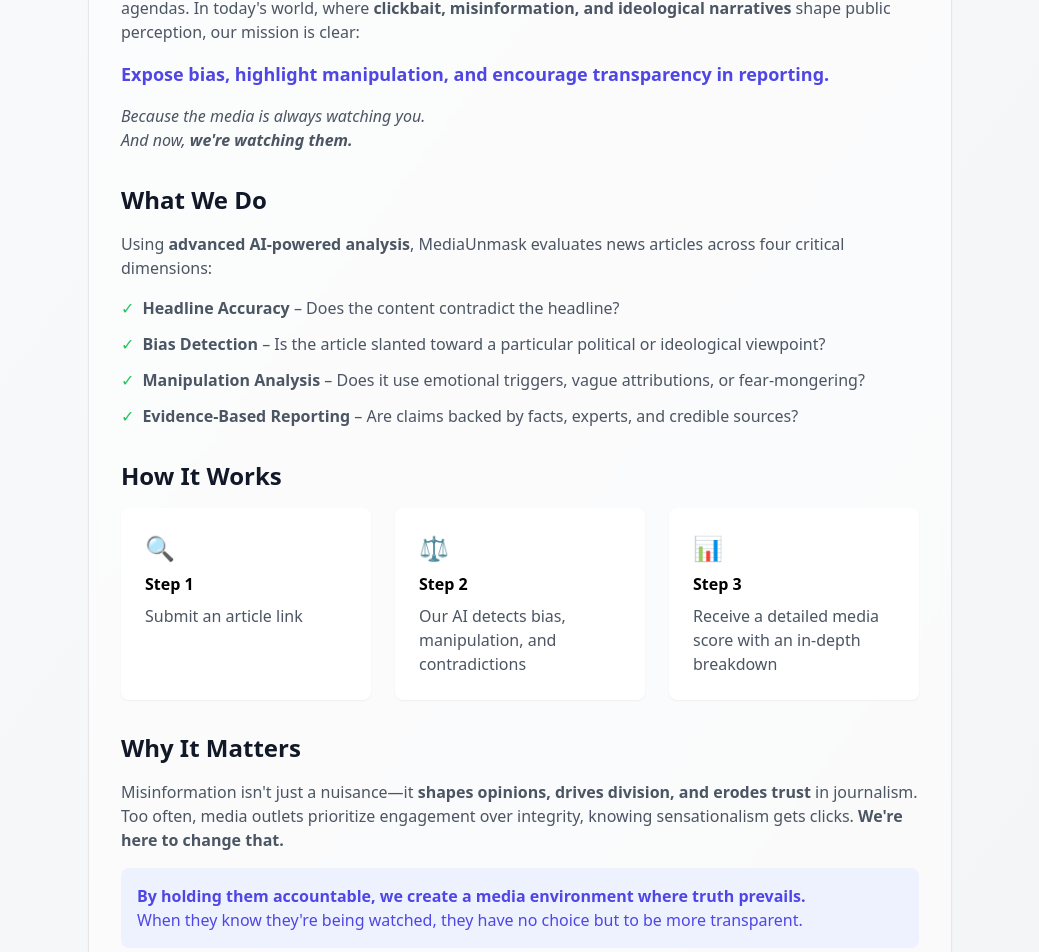
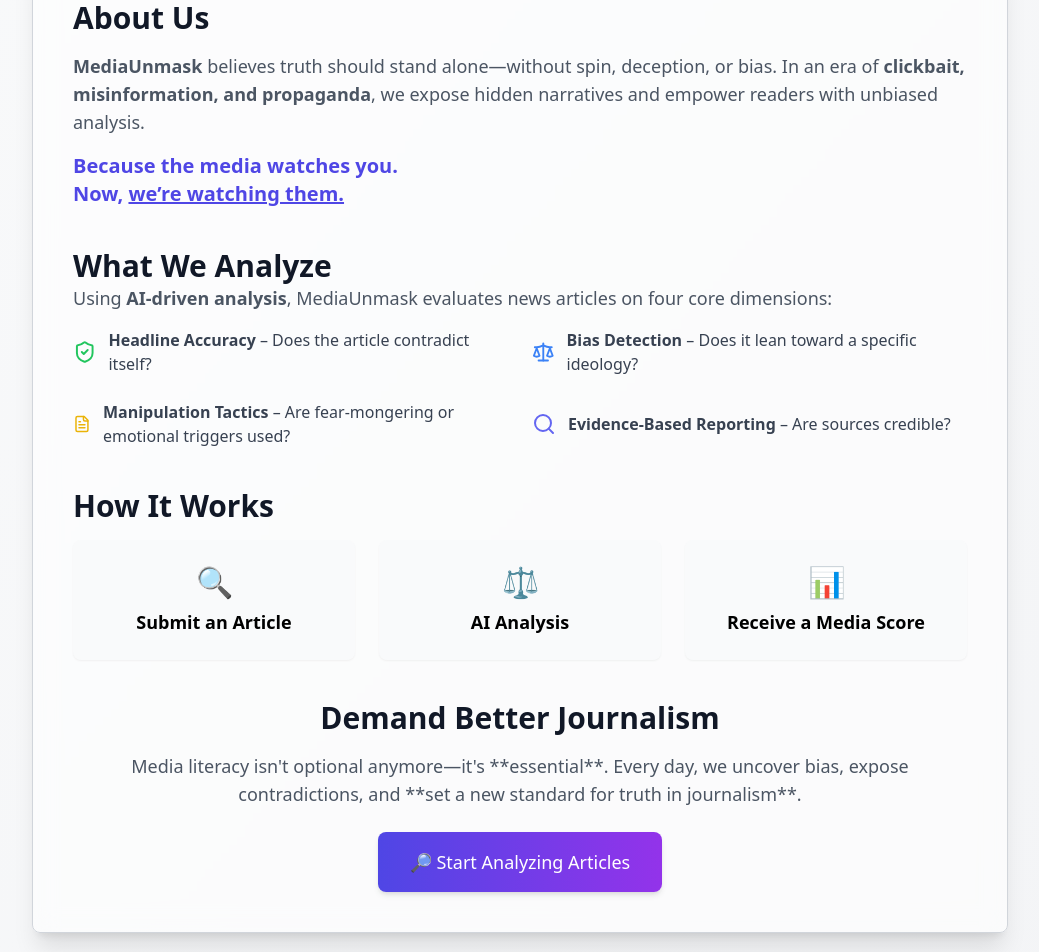
Before and after one commit to LtShibby/MediaUnmasked, a React (Vite) app in the folder frontend/: page / in a window 1280 px wide. Shown: the part 420-1372 px from the top of the page, without its empty margins (120-1159 px from the left). Built offline with nearby package versions, Linux system fonts and the light colour scheme.

Commit message:
got front end separated and working alone

```diff
--- a/frontend/package.json
+++ b/frontend/package.json
@@ -9,6 +9,7 @@
     "preview": "vite preview"
   },
   "dependencies": {
+    "lucide-react": "^0.475.0",
     "react": "^18.2.0",
     "react-dom": "^18.2.0"
   },
--- a/frontend/src/components/AboutPage.tsx
+++ b/frontend/src/components/AboutPage.tsx
@@ -1,4 +1,5 @@
 import { FC } from 'react';
+import { Search, Scale, ShieldCheck, FileText } from "lucide-react";
 
 interface Props {
   onStartAnalyzing: () => void;
@@ -6,124 +7,96 @@
 
 export const AboutPage: FC<Props> = ({ onStartAnalyzing }) => {
   return (
-    <div className="max-w-4xl mx-auto px-4 py-8 space-y-12">
+    <div className="max-w-5xl mx-auto px-6 py-12 space-y-16">
+
       {/* Hero Section */}
-      <section className="text-center space-y-4">
-        <h1 className="text-4xl font-bold bg-gradient-to-r from-indigo-600 to-purple-600 bg-clip-text text-transparent">
-          Our Mission
+      <section className="text-center space-y-6">
+        <h1 className="text-5xl font-extrabold bg-gradient-to-r from-indigo-500 to-purple-500 bg-clip-text text-transparent animate-fade-in pb-4">
+          Unmasking Media Bias
         </h1>
-        <p className="text-xl text-gray-600">
-          Unmasking Media Bias & Holding Journalism Accountable
+        <p className="text-2xl text-gray-700 font-medium animate-fade-in">
+          Holding Journalism Accountable in the Digital Age
         </p>
       </section>
 
-      {/* Main Content */}
-      <section className="prose prose-lg max-w-none">
-        <div className="bg-white/50 backdrop-blur-sm rounded-lg border border-gray-200 shadow-sm p-8 space-y-8">
+      {/* Content Box */}
+      <section className="bg-white/60 backdrop-blur-md rounded-lg border border-gray-300 shadow-xl p-10 space-y-10">
+
         {/* About Us */}
         <div>
-            <h2 className="text-2xl font-bold text-gray-900 mb-4">About Us</h2>
-            <p className="text-gray-600">
-              At <span className="font-semibold">MediaUnmask</span>, we believe the truth should stand on its own—without
-              spin, deception, or hidden agendas. In today's world, where <span className="font-semibold">clickbait,
-              misinformation, and ideological narratives</span> shape public perception, our mission is clear:
+          <h2 className="text-3xl font-bold text-gray-900">About Us</h2>
+          <p className="text-lg text-gray-600 mt-4">
+            <span className="font-semibold">MediaUnmask</span> believes truth should stand alone—without
+            spin, deception, or bias. In an era of <span className="font-semibold">clickbait, misinformation, and propaganda</span>,
+            we expose hidden narratives and empower readers with unbiased analysis.
           </p>
-            <p className="text-lg font-semibold text-indigo-600 my-4">
-              Expose bias, highlight manipulation, and encourage transparency in reporting.
-            </p>
-            <p className="text-gray-600 italic">
-              Because the media is always watching you.<br />
-              And now, <span className="font-semibold">we're watching them.</span>
+          <p className="text-indigo-600 font-semibold text-xl mt-4">
+            Because the media watches you. <br /> Now, <span className="underline">we’re watching them.</span>
           </p>
         </div>
 
         {/* What We Do */}
         <div>
-            <h2 className="text-2xl font-bold text-gray-900 mb-4">What We Do</h2>
-            <p className="text-gray-600 mb-4">
-              Using <span className="font-semibold">advanced AI-powered analysis</span>, MediaUnmask evaluates
-              news articles across four critical dimensions:
+          <h2 className="text-3xl font-bold text-gray-900">What We Analyze</h2>
+          <p className="text-gray-600 text-lg mb-4">
+            Using <b>AI-driven analysis</b>, MediaUnmask evaluates news articles on four core dimensions:
           </p>
-            <ul className="space-y-3 text-gray-600">
-              <li className="flex items-start">
-                <span className="text-green-500 mr-2">✓</span>
-                <span><strong>Headline Accuracy</strong> – Does the content contradict the headline?</span>
+          <ul className="grid grid-cols-1 md:grid-cols-2 gap-6">
+            <li className="flex items-center space-x-3 text-gray-700">
+              <ShieldCheck className="w-6 h-6 text-green-500" />
+              <span><strong>Headline Accuracy</strong> – Does the article contradict itself?</span>
             </li>
-              <li className="flex items-start">
-                <span className="text-green-500 mr-2">✓</span>
-                <span><strong>Bias Detection</strong> – Is the article slanted toward a particular political or ideological viewpoint?</span>
+            <li className="flex items-center space-x-3 text-gray-700">
+              <Scale className="w-6 h-6 text-blue-500" />
+              <span><strong>Bias Detection</strong> – Does it lean toward a specific ideology?</span>
             </li>
-              <li className="flex items-start">
-                <span className="text-green-500 mr-2">✓</span>
-                <span><strong>Manipulation Analysis</strong> – Does it use emotional triggers, vague attributions, or fear-mongering?</span>
+            <li className="flex items-center space-x-3 text-gray-700">
+              <FileText className="w-6 h-6 text-yellow-500" />
+              <span><strong>Manipulation Tactics</strong> – Are fear-mongering or emotional triggers used?</span>
             </li>
-              <li className="flex items-start">
-                <span className="text-green-500 mr-2">✓</span>
-                <span><strong>Evidence-Based Reporting</strong> – Are claims backed by facts, experts, and credible sources?</span>
+            <li className="flex items-center space-x-3 text-gray-700">
+              <Search className="w-6 h-6 text-indigo-500" />
+              <span><strong>Evidence-Based Reporting</strong> – Are sources credible?</span>
             </li>
           </ul>
         </div>
 
         {/* How It Works */}
         <div>
-            <h2 className="text-2xl font-bold text-gray-900 mb-4">How It Works</h2>
-            <div className="grid grid-cols-1 md:grid-cols-3 gap-6">
-              <div className="bg-white rounded-lg p-6 shadow-sm">
-                <div className="text-2xl mb-2">🔍</div>
-                <h3 className="font-semibold mb-2">Step 1</h3>
-                <p className="text-gray-600">Submit an article link</p>
+          <h2 className="text-3xl font-bold text-gray-900">How It Works</h2>
+          <div className="grid grid-cols-1 md:grid-cols-3 gap-6 mt-4">
+            <div className="bg-gray-50 p-6 rounded-lg shadow-sm text-center">
+              <div className="text-3xl">🔍</div>
+              <h3 className="font-semibold text-lg mt-2">Submit an Article</h3>
             </div>
-              <div className="bg-white rounded-lg p-6 shadow-sm">
-                <div className="text-2xl mb-2">⚖️</div>
-                <h3 className="font-semibold mb-2">Step 2</h3>
-                <p className="text-gray-600">Our AI detects bias, manipulation, and contradictions</p>
+            <div className="bg-gray-50 p-6 rounded-lg shadow-sm text-center">
+              <div className="text-3xl">⚖️</div>
+              <h3 className="font-semibold text-lg mt-2">AI Analysis</h3>
             </div>
-              <div className="bg-white rounded-lg p-6 shadow-sm">
-                <div className="text-2xl mb-2">📊</div>
-                <h3 className="font-semibold mb-2">Step 3</h3>
-                <p className="text-gray-600">Receive a detailed media score with an in-depth breakdown</p>
+            <div className="bg-gray-50 p-6 rounded-lg shadow-sm text-center">
+              <div className="text-3xl">📊</div>
+              <h3 className="font-semibold text-lg mt-2">Receive a Media Score</h3>
             </div>
-            </div>
-          </div>
-
-          {/* Why It Matters */}
-          <div>
-            <h2 className="text-2xl font-bold text-gray-900 mb-4">Why It Matters</h2>
-            <p className="text-gray-600">
-              Misinformation isn't just a nuisance—it <span className="font-semibold">shapes opinions,
-              drives division, and erodes trust</span> in journalism. Too often, media outlets prioritize
-              engagement over integrity, knowing sensationalism gets clicks.
-              <span className="font-semibold"> We're here to change that.</span>
-            </p>
-            <div className="my-4 p-4 bg-indigo-50 rounded-lg">
-              <p className="text-indigo-600 font-semibold">
-                By holding them accountable, we create a media environment where truth prevails.
-              </p>
-              <p className="text-indigo-600">
-                When they know they're being watched, they have no choice but to be more transparent.
-              </p>
           </div>
         </div>
 
         {/* Call to Action */}
         <div className="text-center">
-            <h2 className="text-2xl font-bold text-gray-900 mb-4">Join Us in Demanding Better Journalism</h2>
-            <p className="text-gray-600 mb-6">
-              Media literacy isn't optional anymore—it's essential. <span className="font-semibold">
-              Every day, we expose bias, uncover contradictions, and push for a new standard in reporting.</span>
+          <h2 className="text-3xl font-bold text-gray-900">Demand Better Journalism</h2>
+          <p className="text-lg text-gray-600 mt-4">
+            Media literacy isn't optional anymore—it's **essential**.
+            Every day, we uncover bias, expose contradictions, and **set a new standard for truth in journalism**.
           </p>
           <button
             onClick={onStartAnalyzing}
-              className="px-6 py-3 bg-gradient-to-r from-indigo-600 to-purple-600
-                       text-white rounded-lg font-medium shadow-lg
-                       hover:from-indigo-700 hover:to-purple-700
-                       focus:outline-none focus:ring-2 focus:ring-indigo-500 focus:ring-offset-2
-                       transition-all duration-200 ease-in-out"
+            className="mt-6 px-8 py-4 bg-gradient-to-r from-indigo-600 to-purple-600
+                     text-white text-lg font-medium rounded-lg shadow-md transition-all duration-300
+                     hover:scale-105 hover:shadow-lg focus:ring-2 focus:ring-indigo-500 focus:ring-offset-2"
           >
-              Start Analyzing Articles
+            🔎 Start Analyzing Articles
           </button>
         </div>
-        </div>
+
       </section>
     </div>
   );
```
Also changed, not shown: frontend/vercel.json, 1 other file (tests, documents, lock files or other folders). Lines whose indentation alone changed are shown as unchanged.
